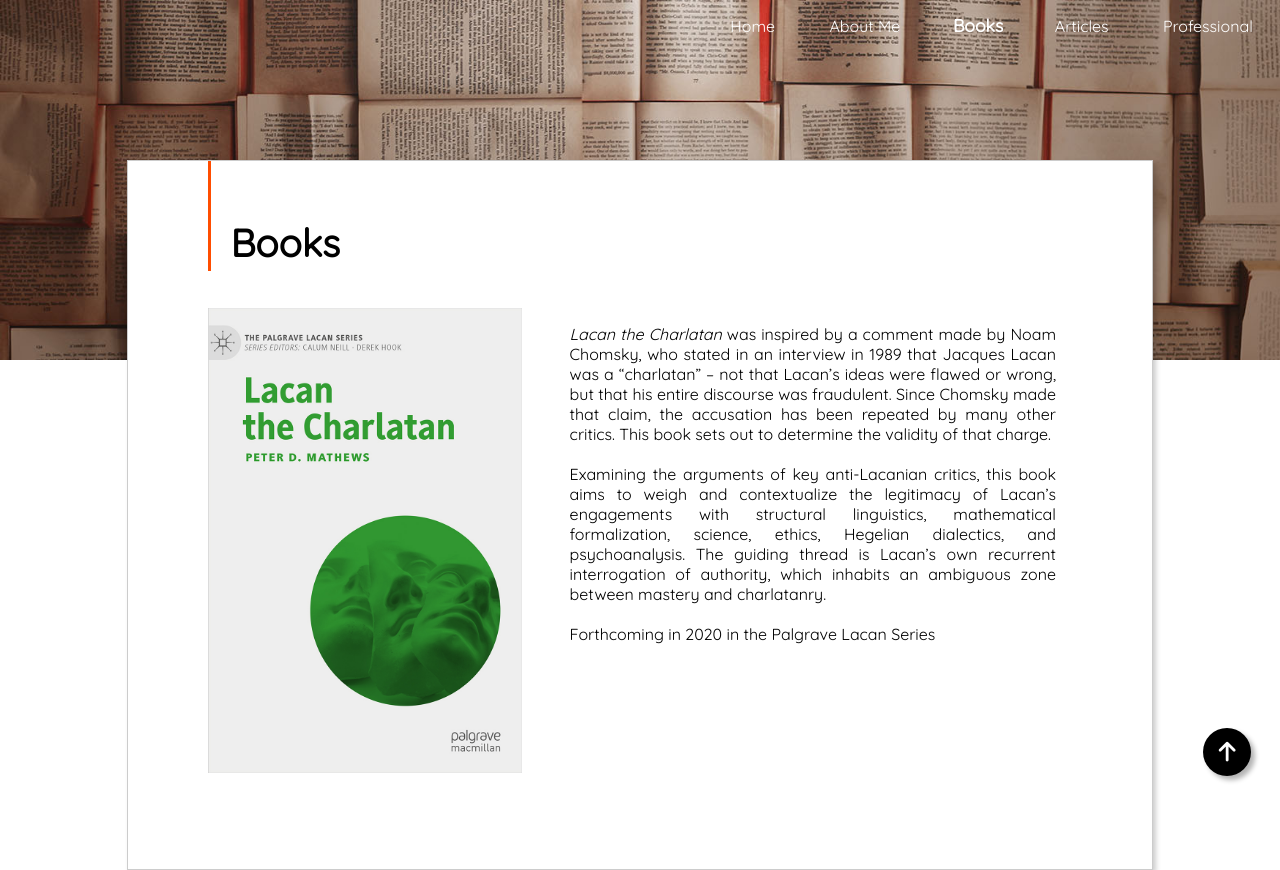
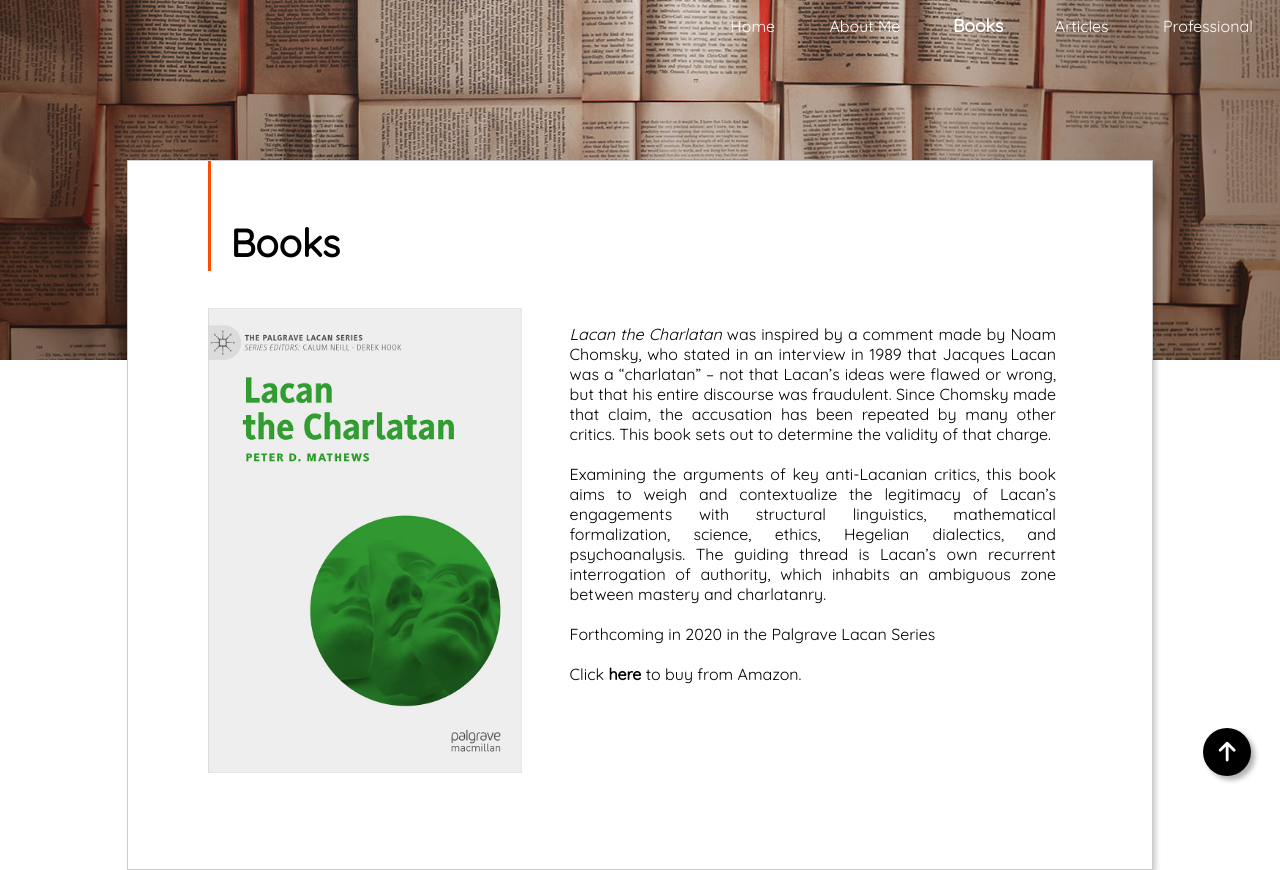
Before and after one commit to genzuby/pmathews, a React (Create React App) app: page /books in a window 1280 px wide. Built offline with nearby package versions, Linux system fonts and the light colour scheme.

Commit message:
amazon link

```diff
--- a/src/assets/cardinfo.js
+++ b/src/assets/cardinfo.js
@@ -42,7 +42,7 @@ export const contentinfo = [
     topimg: "booktop.jpg",
     mainimg: "Books.jpg",
     desc:
-      "<i>Lacan the Charlatan</i> was inspired by a comment made by Noam Chomsky, who stated in an interview in 1989 that Jacques Lacan was a “charlatan” – not that Lacan’s ideas were flawed or wrong, but that his entire discourse was fraudulent. Since Chomsky made that claim, the accusation has been repeated by many other critics. This book sets out to determine the validity of that charge.<br/><br/>Examining the arguments of key anti-Lacanian critics, this book aims to weigh and contextualize the legitimacy of Lacan’s engagements with structural linguistics, mathematical formalization, science, ethics, Hegelian dialectics, and psychoanalysis. The guiding thread is Lacan’s own recurrent interrogation of authority, which inhabits an ambiguous zone between mastery and charlatanry.<br/><br/>Forthcoming in 2020 in the Palgrave Lacan Series"
+      "<i>Lacan the Charlatan</i> was inspired by a comment made by Noam Chomsky, who stated in an interview in 1989 that Jacques Lacan was a “charlatan” – not that Lacan’s ideas were flawed or wrong, but that his entire discourse was fraudulent. Since Chomsky made that claim, the accusation has been repeated by many other critics. This book sets out to determine the validity of that charge.<br/><br/>Examining the arguments of key anti-Lacanian critics, this book aims to weigh and contextualize the legitimacy of Lacan’s engagements with structural linguistics, mathematical formalization, science, ethics, Hegelian dialectics, and psychoanalysis. The guiding thread is Lacan’s own recurrent interrogation of authority, which inhabits an ambiguous zone between mastery and charlatanry.<br/><br/>Forthcoming in 2020 in the Palgrave Lacan Series<br/><br/>Click <Strong><a href='https://www.amazon.com/Lacan-Charlatan-Palgrave-Peter-Mathews/dp/3030452034/' target='_blank'>here</a></Strong> to buy from Amazon."
   },
   {
     category: "articles",
```
